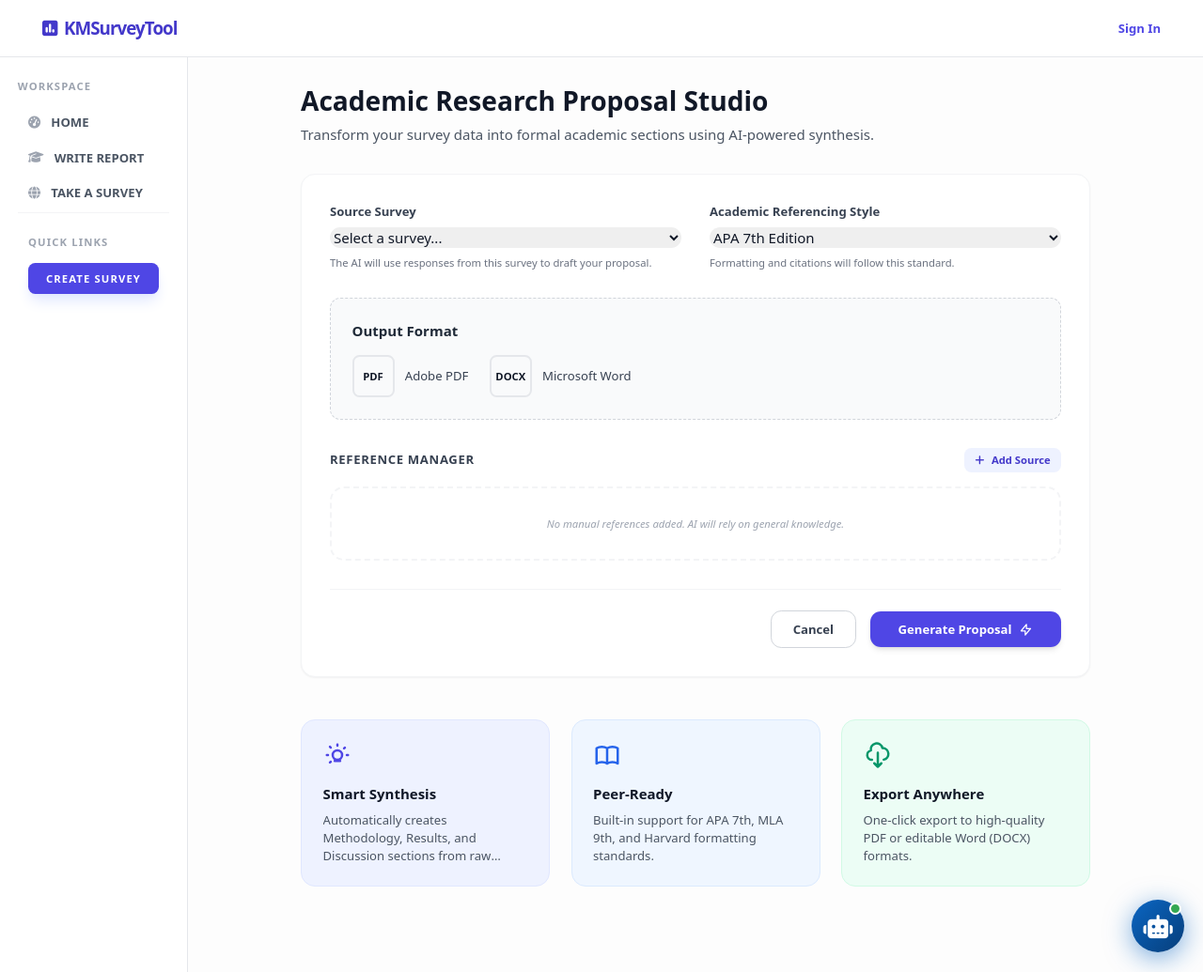
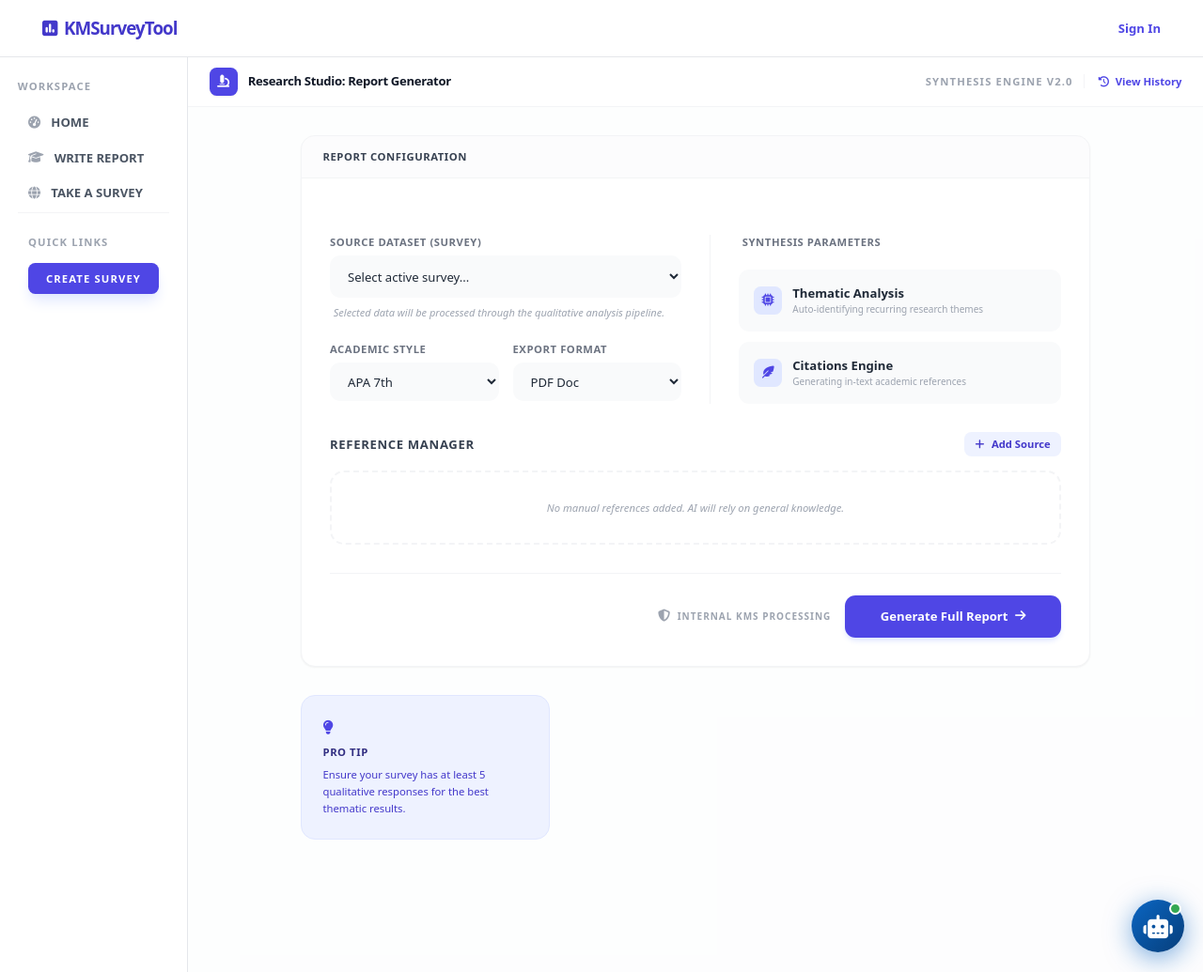
Before and after one commit to Briann3000/Kdanalytiks, a Laravel app: template resources/views/admin/research-proposal/index.blade.php in a window 1280 px wide. Shown: the whole page at 94% size. Run offline with Laravel 10, Linux system fonts and the light colour scheme; the template is opened without the code that fills it, so the values that code supplies are empty; style sheets or scripts are compiled from the project's sources; settings files or empty folders that the repository lacks are supplied; some libraries are stand-ins or nearby versions.

```diff
--- a/resources/views/admin/research-proposal/index.blade.php
+++ b/resources/views/admin/research-proposal/index.blade.php
@@ -1,61 +1,92 @@
 @extends('layouts.app')
 
-@section('title', 'Research Proposal Studio')
+@section('title', 'Research Studio - Report Generator')
 
 @section('content')
-<div class="container-fluid px-4 py-8">
-    <div class="max-w-4xl mx-auto">
-        <header class="mb-8">
-            <h1 class="text-3xl font-bold text-gray-900 mb-2">Academic Research Proposal Studio</h1>
-            <p class="text-gray-600">Transform your survey data into formal academic sections using AI-powered synthesis.</p>
-        </header>
+<div class="h-full flex flex-col overflow-hidden bg-white text-gray-800">
+    <!-- Header -->
+    <div class="h-14 border-b border-gray-100 flex items-center justify-between px-6 flex-shrink-0 bg-white">
+        <div class="flex items-center space-x-3">
+            <div class="w-8 h-8 bg-indigo-600 rounded-lg flex items-center justify-center text-white shadow-sm">
+                <i class="fa-solid fa-microscope text-sm"></i>
+            </div>
+            <h1 class="text-sm font-bold text-gray-900 tracking-tight">Research Studio: Report Generator</h1>
+        </div>
+        <div class="flex items-center space-x-4">
+            <span class="text-xs font-semibold text-gray-400 uppercase tracking-widest px-3 border-r border-gray-100">
+                Synthesis Engine v2.0
+            </span>
+            <a href="{{ route('research-proposal.history') }}" class="text-xs font-bold text-indigo-600 hover:text-indigo-700 transition-colors">
+                <i class="fa-solid fa-clock-rotate-left mr-1"></i> View History
+            </a>
+        </div>
+    </div>
 
-        <div class="bg-white rounded-2xl shadow-sm border border-gray-100 overflow-hidden">
+    <div class="flex-1 overflow-y-auto bg-gray-50/30 p-8 custom-scrollbar">
+        <div class="max-w-4xl mx-auto space-y-8">
+            <!-- Main Generator Card -->
+            <div class="bg-white border border-gray-100 rounded-2xl shadow-sm overflow-hidden">
+                <div class="h-12 border-b border-gray-100 px-6 flex items-center bg-gray-50/50">
+                    <span class="text-xs font-bold text-gray-700 uppercase tracking-wider">Report Configuration</span>
+                </div>
+
                 <div class="p-8">
-                <form action="{{ route('research-proposal.generate') }}" method="POST">
+                    <form action="{{ route('research-proposal.generate') }}" method="POST" class="space-y-8">
                         @csrf
-
-                    <div class="grid grid-cols-1 md:grid-cols-2 gap-8 mb-8">
+                        <div class="grid grid-cols-1 md:grid-cols-2 gap-8">
+                            <div class="space-y-6">
                                 <div>
-                            <label for="survey_id" class="block text-sm font-semibold text-gray-700 mb-2">Source Survey</label>
-                            <select name="survey_id" id="survey_id" class="w-full rounded-xl border-gray-200 focus:ring-primary-500 focus:border-primary-500 transition-all duration-200" required>
-                                <option value="" disabled selected>Select a survey...</option>
+                                    <label class="text-xs font-semibold text-gray-500 uppercase tracking-wider mb-2 block">Source Dataset (Survey)</label>
+                                    <select name="survey_id" required class="w-full h-12 bg-gray-50 border-gray-100 rounded-xl px-4 text-sm font-medium text-gray-800 outline-none focus:ring-2 focus:ring-indigo-500/20 focus:border-indigo-500 transition-all cursor-pointer">
+                                        <option value="" disabled selected>Select active survey...</option>
                                         @foreach($surveys as $survey)
                                             <option value="{{ $survey->id }}">{{ $survey->title }}</option>
                                         @endforeach
                                     </select>
-                            <p class="mt-2 text-xs text-gray-500">The AI will use responses from this survey to draft your proposal.</p>
+                                    <p class="mt-2 text-[11px] text-gray-400 italic font-medium px-1">Selected data will be processed through the qualitative analysis pipeline.</p>
                                 </div>
 
+                                <div class="grid grid-cols-2 gap-4">
                                     <div>
-                            <label for="style" class="block text-sm font-semibold text-gray-700 mb-2">Academic Referencing Style</label>
-                            <select name="style" id="style" class="w-full rounded-xl border-gray-200 focus:ring-primary-500 focus:border-primary-500 transition-all duration-200" required>
-                                <option value="apa7">APA 7th Edition</option>
-                                <option value="mla9">MLA 9th Edition</option>
-                                <option value="harvard">Harvard Style</option>
+                                        <label class="text-xs font-semibold text-gray-500 uppercase tracking-wider mb-2 block">Academic Style</label>
+                                        <select name="style" class="w-full h-11 bg-gray-50 border-gray-100 rounded-xl px-4 text-sm font-medium text-gray-800 outline-none focus:ring-2 focus:ring-indigo-500/20">
+                                            <option value="apa7">APA 7th</option>
+                                            <option value="mla9">MLA 9th</option>
+                                            <option value="harvard">Harvard</option>
                                         </select>
-                            <p class="mt-2 text-xs text-gray-500">Formatting and citations will follow this standard.</p>
+                                    </div>
+                                    <div>
+                                        <label class="text-xs font-semibold text-gray-500 uppercase tracking-wider mb-2 block">Export Format</label>
+                                        <select name="format" class="w-full h-11 bg-gray-50 border-gray-100 rounded-xl px-4 text-sm font-medium text-gray-800 outline-none focus:ring-2 focus:ring-indigo-500/20">
+                                            <option value="pdf">PDF Doc</option>
+                                            <option value="docx">Word (.docx)</option>
+                                        </select>
+                                    </div>
                                 </div>
                             </div>
 
-                    <div class="mb-8 p-6 bg-gray-50 rounded-xl border border-dashed border-gray-300">
-                        <h3 class="text-md font-semibold text-gray-800 mb-4">Output Format</h3>
-                        <div class="flex items-center space-x-6">
-                            <label class="flex items-center cursor-pointer group">
-                                <input type="radio" name="format" value="pdf" class="hidden peer" checked>
-                                <div class="w-12 h-12 flex items-center justify-center rounded-lg border-2 border-gray-200 peer-checked:border-primary-600 peer-checked:bg-primary-50 transition-all group-hover:bg-gray-100">
-                                    <span class="font-bold text-xs">PDF</span>
+                            <div class="space-y-6 border-l border-gray-100 pl-8">
+                                <h4 class="text-xs font-bold text-gray-500 uppercase tracking-wider px-1">Synthesis Parameters</h4>
+                                <div class="space-y-3">
+                                    <div class="flex items-center p-4 bg-gray-50 border border-transparent rounded-xl hover:border-indigo-100 transition-all">
+                                        <div class="w-8 h-8 bg-indigo-100 text-indigo-600 rounded-lg flex items-center justify-center mr-3">
+                                            <i class="fa-solid fa-microchip text-sm"></i>
                                         </div>
-                                <span class="ml-3 text-sm font-medium text-gray-700">Adobe PDF</span>
-                            </label>
-
-                            <label class="flex items-center cursor-pointer group">
-                                <input type="radio" name="format" value="docx" class="hidden peer">
-                                <div class="w-12 h-12 flex items-center justify-center rounded-lg border-2 border-gray-200 peer-checked:border-primary-600 peer-checked:bg-primary-50 transition-all group-hover:bg-gray-100">
-                                    <span class="font-bold text-xs">DOCX</span>
+                                        <div>
+                                            <p class="text-sm font-bold text-gray-800">Thematic Analysis</p>
+                                            <p class="text-[10px] text-gray-400 font-medium">Auto-identifying recurring research themes</p>
                                         </div>
-                                <span class="ml-3 text-sm font-medium text-gray-700">Microsoft Word</span>
-                            </label>
+                                    </div>
+                                    <div class="flex items-center p-4 bg-gray-50 border border-transparent rounded-xl hover:border-indigo-100 transition-all">
+                                        <div class="w-8 h-8 bg-indigo-100 text-indigo-600 rounded-lg flex items-center justify-center mr-3">
+                                            <i class="fa-solid fa-feather-pointed text-sm"></i>
+                                        </div>
+                                        <div>
+                                            <p class="text-sm font-bold text-gray-800">Citations Engine</p>
+                                            <p class="text-[10px] text-gray-400 font-medium">Generating in-text academic references</p>
+                                        </div>
+                                    </div>
+                                </div>
                             </div>
                         </div>
 
@@ -109,51 +140,36 @@
                         </div>
 
                         <div class="flex items-center justify-end space-x-4 pt-6 border-t border-gray-100">
-                        <button type="button" class="px-6 py-2.5 rounded-xl text-sm font-semibold text-gray-700 bg-white border border-gray-300 hover:bg-gray-50 transition-all">
-                            Cancel
-                        </button>
-                        <button type="submit" class="px-8 py-2.5 rounded-xl text-sm font-semibold text-white bg-indigo-600 hover:bg-indigo-700 shadow-md transition-all flex items-center">
-                            <span class="mr-2">Generate Proposal</span>
-                            <svg class="w-4 h-4" fill="none" stroke="currentColor" viewBox="0 0 24 24">
-                                <path stroke-linecap="round" stroke-linejoin="round" stroke-width="2" d="M13 10V3L4 14h7v7l9-11h-7z"></path>
-                            </svg>
+                            <div class="flex items-center space-x-2 text-gray-400">
+                                <i class="fa-solid fa-shield-halved text-sm"></i>
+                                <span class="text-[10px] font-bold uppercase tracking-widest">Internal KMS Processing</span>
+                            </div>
+                            <button type="submit" class="h-12 px-10 bg-indigo-600 text-white rounded-xl font-bold text-sm shadow-md shadow-indigo-100 hover:bg-indigo-700 hover:shadow-lg transition-all transform active:scale-95 flex items-center">
+                                Generate Full Report <i class="fa-solid fa-arrow-right ml-2"></i>
                             </button>
                         </div>
                     </form>
                 </div>
             </div>
 
-        <div class="mt-12 grid grid-cols-1 md:grid-cols-3 gap-6">
-            <div class="p-6 bg-indigo-50 rounded-2xl border border-indigo-100">
-                <div class="text-indigo-600 mb-4">
-                    <svg class="w-8 h-8" fill="none" stroke="currentColor" viewBox="0 0 24 24">
-                        <path stroke-linecap="round" stroke-linejoin="round" stroke-width="2" d="M9.663 17h4.673M12 3v1m6.364 1.636l-.707.707M21 12h-1M4 12H3m3.364-6.364l-.707-.707M6.343 17.657l-.707.707M16 12a4 4 0 11-8 0 4 4 0 018 0z"></path>
-                    </svg>
+            <!-- Contextual Help / Tips -->
+            <div class="grid grid-cols-1 md:grid-cols-3 gap-6">
+                <div class="p-6 bg-indigo-50 border border-indigo-100 rounded-2xl">
+                    <i class="fa-solid fa-lightbulb text-indigo-600 mb-3 block"></i>
+                    <h5 class="text-xs font-bold text-indigo-900 uppercase tracking-wider mb-2">Pro Tip</h5>
+                    <p class="text-xs text-indigo-700 leading-relaxed font-medium">
+                        Ensure your survey has at least 5 qualitative responses for the best thematic results.
+                    </p>
                 </div>
-                <h4 class="font-bold text-gray-900 mb-2">Smart Synthesis</h4>
-                <p class="text-sm text-gray-600 line-clamp-3">Automatically creates Methodology, Results, and Discussion sections from raw survey data.</p>
-            </div>
-
-            <div class="p-6 bg-blue-50 rounded-2xl border border-blue-100">
-                <div class="text-blue-600 mb-4">
-                    <svg class="w-8 h-8" fill="none" stroke="currentColor" viewBox="0 0 24 24">
-                        <path stroke-linecap="round" stroke-linejoin="round" stroke-width="2" d="M12 6.253v13m0-13C10.832 5.477 9.246 5 7.5 5S4.168 5.477 3 6.253v13C4.168 18.477 5.754 18 7.5 18s3.332.477 4.5 1.253m0-13C13.168 5.477 14.754 5 16.5 5c1.747 0 3.332.477 4.5 1.253v13C19.832 18.477 18.247 18 16.5 18c-1.746 0-3.332.477-4.5 1.253"></path>
-                    </svg>
-                </div>
-                <h4 class="font-bold text-gray-900 mb-2">Peer-Ready</h4>
-                <p class="text-sm text-gray-600 line-clamp-3">Built-in support for APA 7th, MLA 9th, and Harvard formatting standards.</p>
-            </div>
-
-            <div class="p-6 bg-emerald-50 rounded-2xl border border-emerald-100">
-                <div class="text-emerald-600 mb-4">
-                    <svg class="w-8 h-8" fill="none" stroke="currentColor" viewBox="0 0 24 24">
-                        <path stroke-linecap="round" stroke-linejoin="round" stroke-width="2" d="M7 16a4 4 0 01-.88-7.903A5 5 0 1115.9 6L16 6a5 5 0 011 9.9M9 19l3 3m0 0l3-3m-3 3V10"></path>
-                    </svg>
-                </div>
-                <h4 class="font-bold text-gray-900 mb-2">Export Anywhere</h4>
-                <p class="text-sm text-gray-600 line-clamp-3">One-click export to high-quality PDF or editable Word (DOCX) formats.</p>
+                <!-- Add more if needed -->
             </div>
         </div>
     </div>
 </div>
+
+<style>
+    .custom-scrollbar::-webkit-scrollbar { width: 4px; }
+    .custom-scrollbar::-webkit-scrollbar-track { background: transparent; }
+    .custom-scrollbar::-webkit-scrollbar-thumb { background: #E5E7EB; border-radius: 10px; }
+</style>
 @endsection
--- a/resources/views/reports/partials/_report_sidebar.blade.php
+++ b/resources/views/reports/partials/_report_sidebar.blade.php
@@ -5,7 +5,7 @@
 
     <div class="p-4 flex-grow overflow-y-auto custom-scrollbar">
         <div x-show="sidebarOpen" x-transition class="mb-6">
-            <h3 class="text-[9px] font-black text-gray-400 uppercase tracking-[0.2em] mb-4">Workspace</h3>
+            <h3 class="text-[9px] font-black text-gray-400 tracking-[0.2em] mb-4">Reports</h3>
         </div>
 
         <!-- Vertical Label for Minimized State -->
```
Also changed, not shown: app/Http/Controllers/ResearchProposalController.php (+149 -27 lines), resources/views/reports/index.blade.php (+66 -22 lines). Lines whose indentation alone changed are shown as unchanged.
